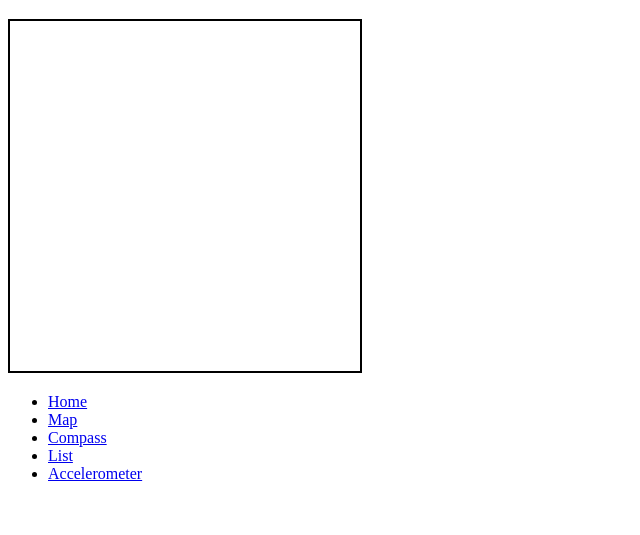
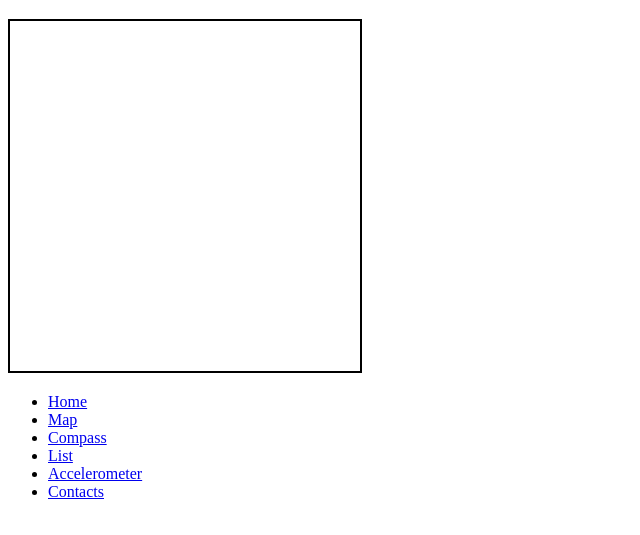
Before and after one commit to dzlab/PhoneGapRecipes, a plain HTML site: page assets/www/accelerometer.html in a window 1280 px wide. Shown: the part 61-596 px from the top of the page, without its empty margins (0-640 px from the left). Drawn offline with Linux system fonts and the light colour scheme.

Commit message:
Retrieving Contacts in the Address Book

```diff
--- a/assets/www/accelerometer.html
+++ b/assets/www/accelerometer.html
@@ -18,6 +18,7 @@
 				<li><a href="compass.html">Compass</a></li>
 				<li><a href="list.html">List</a></li>
 				<li><a href="accelerometer.html" class="ui-btn-active">Accelerometer</a></li>
+				<li><a href="contacts.html">Contacts</a></li>
 				</ul>
 			</div>
 		</div>
--- a/assets/www/scripts/common.js
+++ b/assets/www/scripts/common.js
@@ -132,7 +132,6 @@ function executeCallback() {
 		if(typeof window['on' + currentPage + 'Load'] == 'function') {
 			window['on' + currentPage + 'Load']();
 		}
-
 	}
 }
 function onOnline() {
```
Also changed, not shown: assets/www/compass.html (+1 -0 lines), assets/www/index.html (+1 -0 lines), 2 other files.
